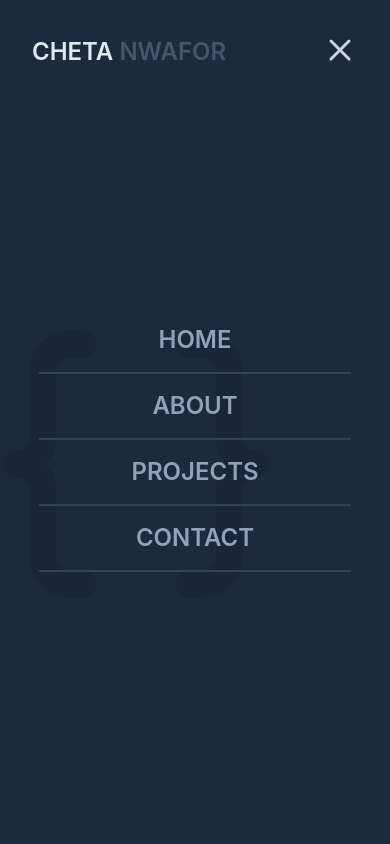
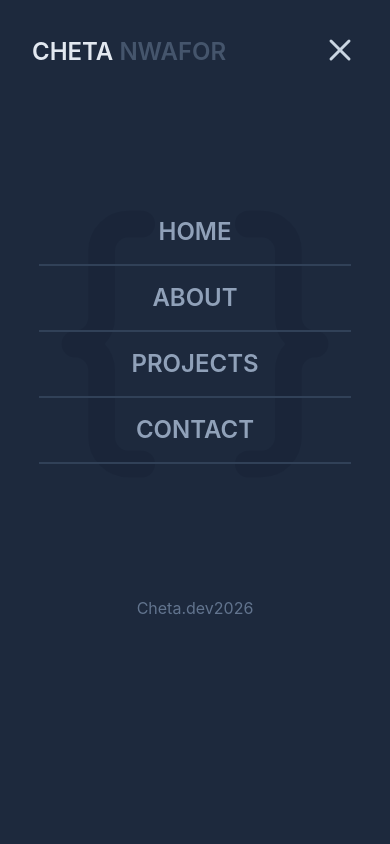
Before and after one commit to Scarlet70/Cheta.Dev, a React (Vite) app: page / in a window 390 px wide. Both pictures are taken after a click on the button 350 px from the left and 46 px from the top of the page. Shown: the top 844 px of the page. Built offline with nearby package versions, Linux system fonts and the light colour scheme.

Commit message:
improved the navigation for mobile devices

```diff
--- a/src/App.jsx
+++ b/src/App.jsx
@@ -27,13 +27,13 @@ function App() {
     const [isOpenMenu, setIsOpenMenu] = useState(false);
     const { projects, techStack } = useDataContext();
 
-    useEffect(() => {
+    /* useEffect(() => {
         document.body.style.overflow = isOpenMenu ? "hidden" : "auto";
 
         return () => {
             document.body.style.overflow = "auto";
         };
-    }, [isOpenMenu]);
+    }, [isOpenMenu]); */
 
     return (
         <section
@@ -91,7 +91,7 @@ function App() {
                 </div>
 
                 {isOpenMenu && (
-                    <nav className="flex flex-col min-h-screen absolute top-0 left-0 bg-slate-800 w-full z-10">
+                    <nav className="flex flex-col min-h-screen fixed top-0 left-0 bg-slate-800 w-full z-10 bounce">
                         <div className="flex justify-between items-end p-8">
                             <p className="text-2xl text-slate-200 font-semibold">
                                 CHETA{" "}
@@ -101,23 +101,46 @@ function App() {
                                 <XIcon className="w-9 h-9 text-slate-300" />
                             </button>
                         </div>
-                        <span className="absolute top-[36%] right-[24%] text-slate-900 opacity-20 z-0">
+                        <span className="w-full flex justify-center text-slate-900 absolute my-46 mx-auto opacity-20 z-0">
                             <Braces className="w-80 h-80" />
                         </span>
-                        <ul className="flex flex-col my-52 mx-auto text-slate-400 text-2xl text-center w-[80%] z-1">
+                        <ul className="flex flex-col my-25 mx-auto text-slate-400 text-2xl text-center w-[80%] z-2">
                             <li className="py-4 border-b-2 border-solid border-slate-700 font-semibold hover:text-slate-200 hover:border-slate-200 transition-all duration-200">
-                                <a href="#home">HOME</a>
+                                <a
+                                    href="#home"
+                                    className="block w-full"
+                                >
+                                    HOME
+                                </a>
                             </li>
                             <li className="py-4 border-b-2 border-solid border-slate-700 font-semibold hover:text-slate-200 hover:border-slate-200 transition-all duration-200">
-                                <a href="#about">ABOUT</a>
+                                <a
+                                    href="#about"
+                                    className="block w-full"
+                                >
+                                    ABOUT
+                                </a>
                             </li>
                             <li className="py-4 border-b-2 border-solid border-slate-700 font-semibold hover:text-slate-200 hover:border-slate-200 transition-all duration-200">
-                                <a href="#projects">PROJECTS</a>
+                                <a
+                                    href="#projects"
+                                    className="block w-full"
+                                >
+                                    PROJECTS
+                                </a>
                             </li>
                             <li className="py-4 border-b-2 border-solid border-slate-700 font-semibold hover:text-slate-200 hover:border-slate-200 transition-all duration-200">
-                                <a href="contacts">CONTACT</a>
+                                <a
+                                    href="#contact"
+                                    className="block w-full"
+                                >
+                                    CONTACT
+                                </a>
                             </li>
                         </ul>
+                        <p className="text-slate-500 text-center mt-8">
+                            Cheta.dev2026
+                        </p>
                     </nav>
                 )}
             </header>
@@ -141,8 +164,8 @@ function App() {
                     id="intro-message"
                     className="text-blue-200 lg:text-xl text-lg mb-6 z-1"
                 >
-                    I create web solutions that combine design, <br />{" "}
-                    usability, and performance.
+                    I create web solutions that combine <br />
+                    design, usability, and performance.
                 </p>
                 <ul className="flex flex-col gap-2 p-2 text-slate-300 font-semibold">
                     <li className="z-1">
--- a/src/index.css
+++ b/src/index.css
@@ -18,7 +18,7 @@ html {
 }
 
 .bounce {
-    animation: Bounce 0.5s ease-in forwards;
+    animation: Bounce 0.3s ease-in forwards;
     transform-origin: top center;
 }
 
@@ -27,10 +27,19 @@ html {
 }
 
 @keyframes Bounce {
-    from {
+    0% {
+        transform: scaleY(0);
+    }
+    40% {
+        transform: scaleY(0.8);
+    }
+    65% {
+        transform: scaleY(1);
+    }
+    80% {
         transform: scaleY(1.1);
     }
-    to {
-        transform: scaleY(1);
+    100% {
+        transform: scale(1);
     }
 }
```
